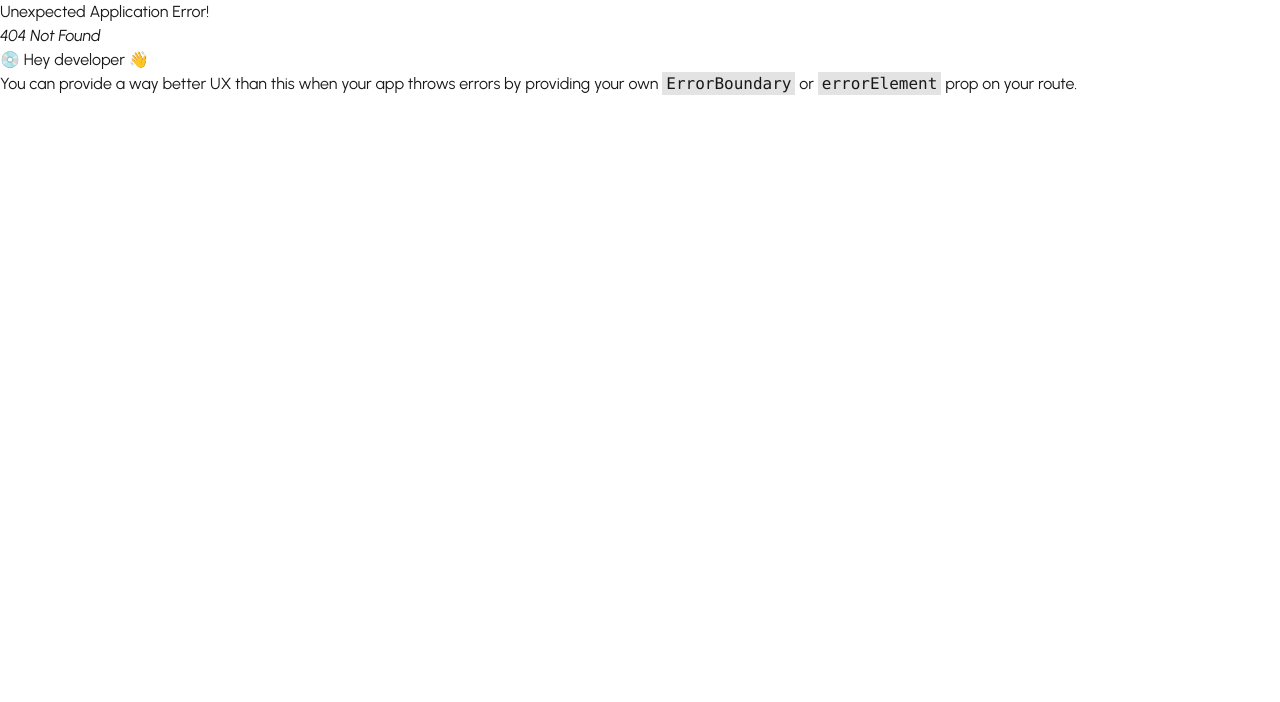
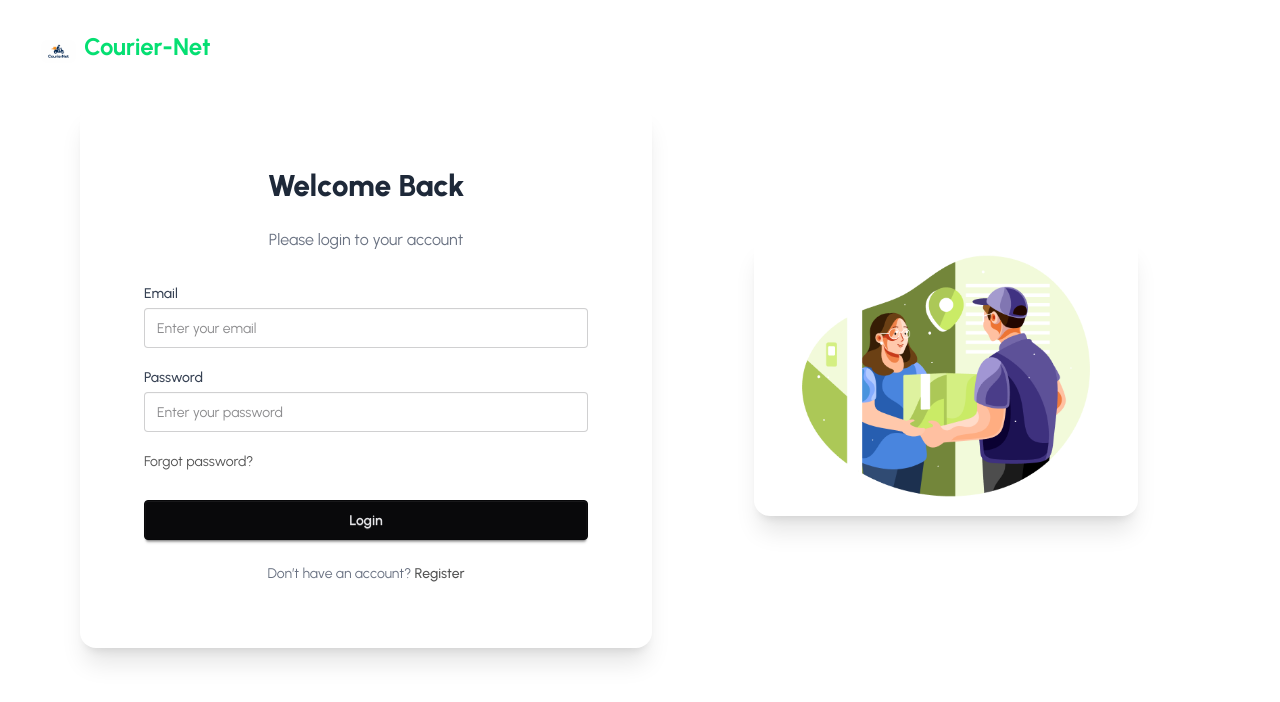
Before and after one commit to mosaraf68500/couirerNet-project-client, a React (Vite) app: page /login in a window 1280 px wide. Before the commit this address had no page. Shown: the top 702 px of the page. Built offline with nearby package versions, Linux system fonts and the light colour scheme.

Commit message:
login form

```diff
--- a/package.json
+++ b/package.json
@@ -16,6 +16,7 @@
     "react": "^19.1.1",
     "react-dom": "^19.1.1",
     "react-fast-marquee": "^1.6.5",
+    "react-hook-form": "^7.62.0",
     "react-icons": "^5.5.0",
     "react-responsive-carousel": "^3.2.23",
     "react-router": "^7.8.2",
--- /dev/null
+++ b/src/LayOuts/AuthenticationLayOut/AuthenticationLayOut.jsx
@@ -0,0 +1,37 @@
+import React from "react";
+import { Outlet } from "react-router";
+import authentication from "../../assets/authImage.png";
+import CouriereLogo from "../../Shared/CouriereLogo/CouriereLogo";
+
+const AuthenticationLayOut = () => {
+  return (
+    <div className=" px-6 py-6 flex flex-col">
+      {/* Logo */}
+      <div className="mb-6 flex">
+        <CouriereLogo />
+      </div>
+
+      {/* Main Section */}
+      <div className="flex flex-1 items-center justify-center">
+        <div className="hero-content flex flex-col lg:flex-row-reverse w-full max-w-6xl gap-10">
+
+          {/* Image Section */}
+          <div className="flex-1 flex justify-center items-center">
+            <img
+              src={authentication}
+              alt="Authentication Illustration"
+              className="max-w-sm w-full rounded-2xl shadow-xl"
+            />
+          </div>
+
+          {/* Form Section */}
+          <div className="flex-1 bg-white rounded-2xl shadow-xl p-8">
+            <Outlet />
+          </div>
+        </div>
+      </div>
+    </div>
+  );
+};
+
+export default AuthenticationLayOut;
--- /dev/null
+++ b/src/Pages/Authentication/Login/Login.jsx
@@ -0,0 +1,67 @@
+import React from "react";
+
+const Login = () => {
+  return (
+    <div className=" flex items-center justify-center bg-gradient-to">
+      <div className="p-8 rounded-2xl w-full">
+        {/* Title */}
+        <h1 className="text-3xl font-extrabold text-center text-gray-800 mb-6">
+          Welcome Back
+        </h1>
+        <p className="text-center text-gray-500 mb-8">
+          Please login to your account
+        </p>
+
+        {/* Form */}
+        <form className="space-y-5">
+          <div>
+            <label className="block text-sm font-medium text-gray-700 mb-1">
+              Email
+            </label>
+            <input
+              type="email"
+              placeholder="Enter your email"
+              className="w-full input input-bordered focus:ring-2 focus:ring-neutral-400"
+              required
+            />
+          </div>
+
+          <div>
+            <label className="block text-sm font-medium text-gray-700 mb-1">
+              Password
+            </label>
+            <input
+              type="password"
+              placeholder="Enter your password"
+              className="w-full input input-bordered focus:ring-2 focus:ring-neutral-400"
+              required
+            />
+          </div>
+
+          <div className="flex items-center justify-between text-sm">
+            <a href="#" className="text-neutral-600 hover:underline">
+              Forgot password?
+            </a>
+          </div>
+
+          <button
+            type="submit"
+            className="w-full btn btn-neutral mt-2 hover:scale-[1.02] transition-transform duration-200"
+          >
+            Login
+          </button>
+        </form>
+
+        {/* Footer */}
+        <p className="text-center text-gray-500 text-sm mt-6">
+          Don’t have an account?{" "}
+          <a href="#" className="text-neutral-600 font-medium hover:underline">
+            Register
+          </a>
+        </p>
+      </div>
+    </div>
+  );
+};
+
+export default Login;
--- a/src/router/Router.jsx
+++ b/src/router/Router.jsx
@@ -1,6 +1,8 @@
 import { createBrowserRouter } from "react-router";
 import RootLayOut from "../LayOuts/RootLayOut/RootLayOut";
 import Home from "../Pages/Home/Home/Home";
+import AuthenticationLayOut from "../LayOuts/AuthenticationLayOut/AuthenticationLayOut";
+import Login from "../Pages/Authentication/Login/Login";
 export const router = createBrowserRouter([
   {
     path: "/",
@@ -13,4 +15,14 @@ export const router = createBrowserRouter([
 
     ]
   },
+  {
+    path:"/",
+    Component:AuthenticationLayOut,
+    children:[
+        {
+            path:"login",
+            Component:Login
+        }
+    ]
+  }
 ]);
```
Also changed, not shown: 1 other file (tests, documents, lock files or other folders).
